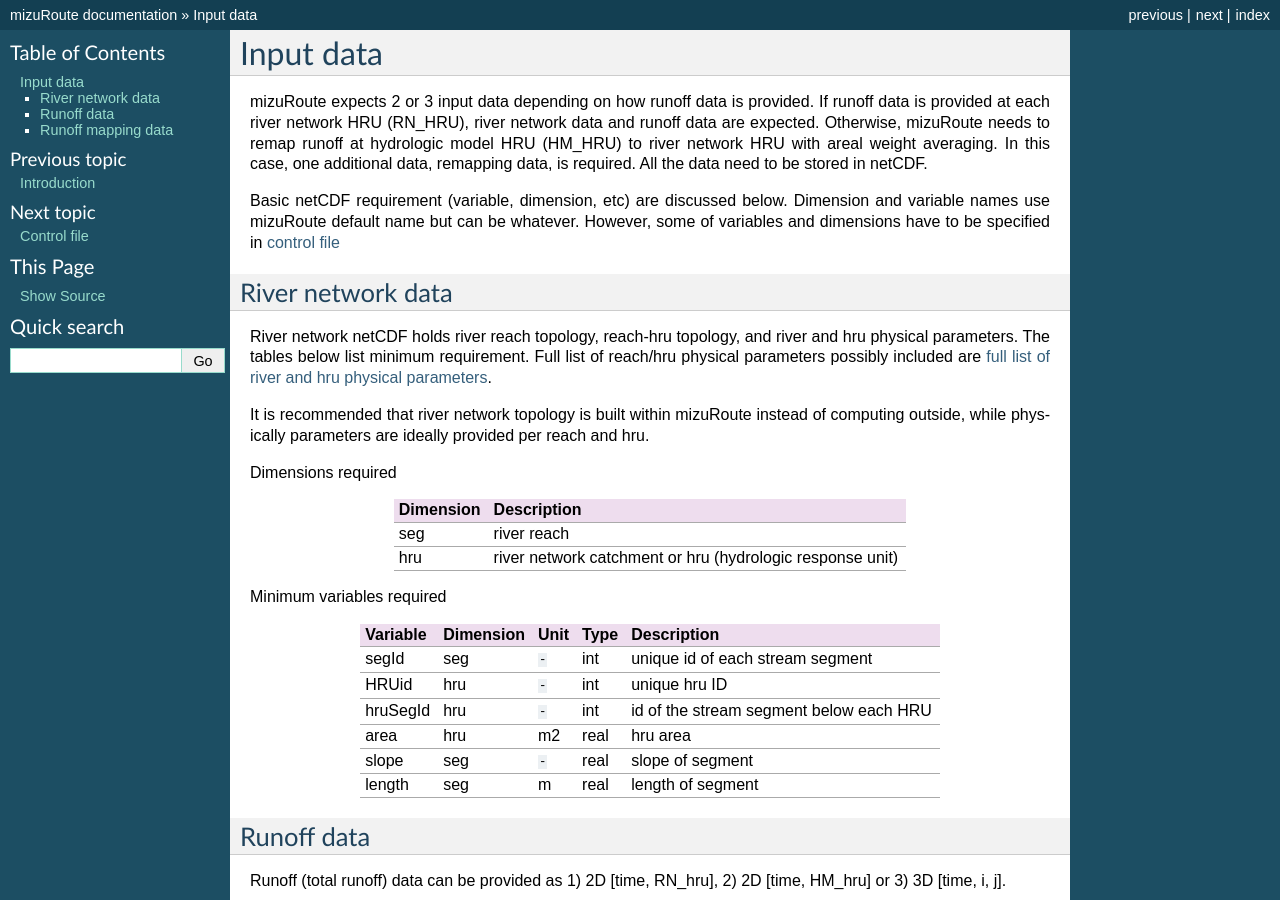
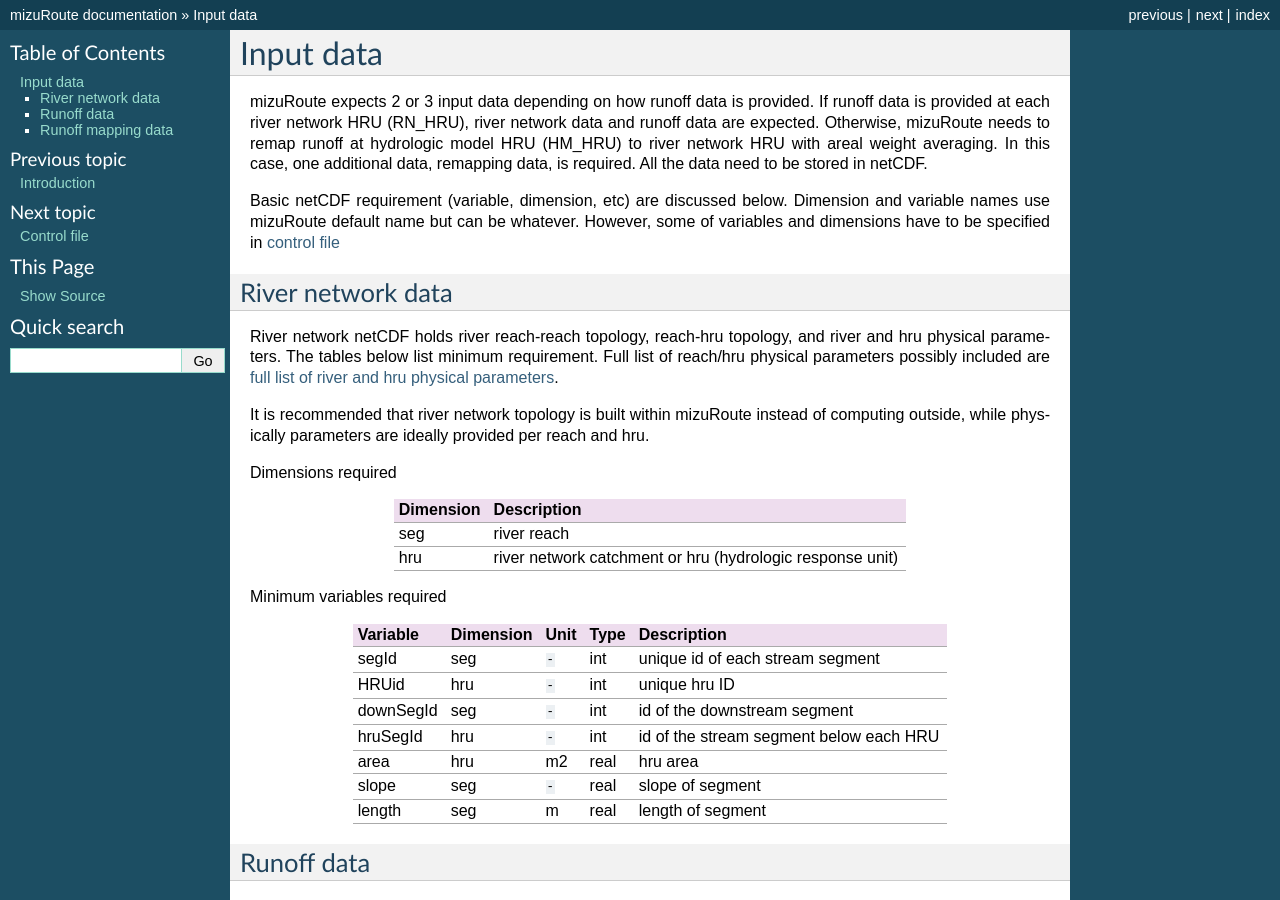
Before and after one commit to ESCOMP/mizuRoute, a Sphinx documentation site: the page built from docs/source/Input_data.rst, in a window 1280 px wide and 900 px high. Built offline with Sphinx 7.4.7, drawn with Linux system fonts in a browser that asks for light colours.

Commit message:
missing one variable required in river network data

```diff
--- a/docs/source/Input_data.rst
+++ b/docs/source/Input_data.rst
@@ -14,7 +14,7 @@
 River network data
 ------------------
 
-River network netCDF holds river reach topology, reach-hru topology, and river and hru physical parameters. The tables below list minimum requirement.
+River network netCDF holds river reach-reach topology, reach-hru topology, and river and hru physical parameters. The tables below list minimum requirement.
 Full list of reach/hru physical parameters possibly included are :doc:`full list of river and hru physical parameters <seg_hru_param>`.
 
 It is recommended that river network topology is built within mizuRoute instead of computing outside, while physically parameters are ideally provided per reach and hru.
@@ -37,6 +37,8 @@
 | segId      | seg        | ``-``     | int   | unique id of each stream segment        |
 +------------+------------+-----------+-------+-----------------------------------------+
 | HRUid      | hru        | ``-``     | int   | unique hru ID                           |
++------------+------------+-----------+-------+-----------------------------------------+
+| downSegId  | seg        | ``-``     | int   | id of the downstream segment            |
 +------------+------------+-----------+-------+-----------------------------------------+
 | hruSegId   | hru        | ``-``     | int   | id of the stream segment below each HRU |
 +------------+------------+-----------+-------+-----------------------------------------+
```
